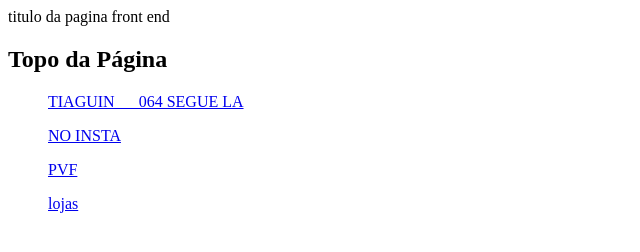
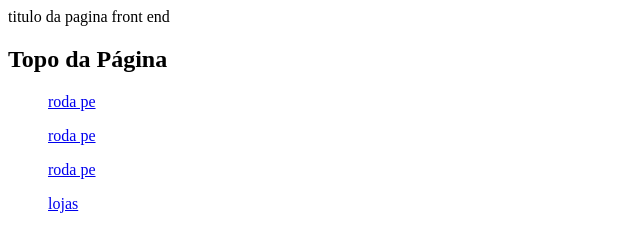
Before and after one commit to grupo004efg/frontendefg, a plain HTML site: page index.html in a window 1280 px wide. Shown: the whole page, without its empty margins (0-640 px from the left). Drawn offline with Linux system fonts and the light colour scheme.

Commit message:
versaõ 0010

```diff
--- a/index.html
+++ b/index.html
@@ -14,9 +14,9 @@
 
 <section>
     <nav>
-        <ul><a href="#">TIAGUIN___064 SEGUE LA</a></ul>
-        <ul><a href="#">NO INSTA </a></ul>
-        <ul><a href="#">PVF</a></ul>
+        <ul><a href="#">roda pe</a></ul>
+        <ul><a href="#">roda pe </a></ul>
+        <ul><a href="#">roda pe </a></ul>
         <ul><a href="#">lojas </a></ul>
     </nav>
 </section>
```
